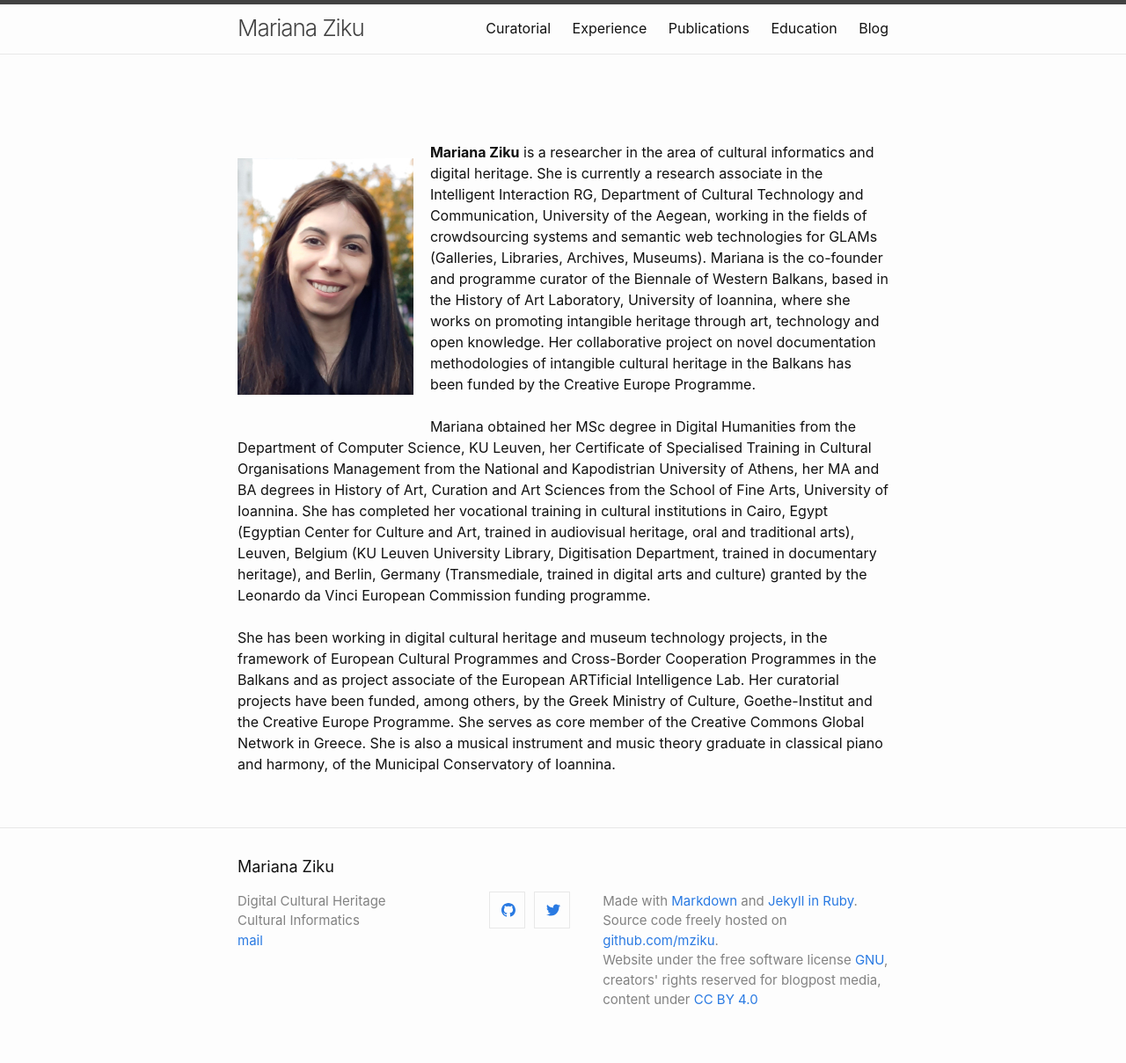
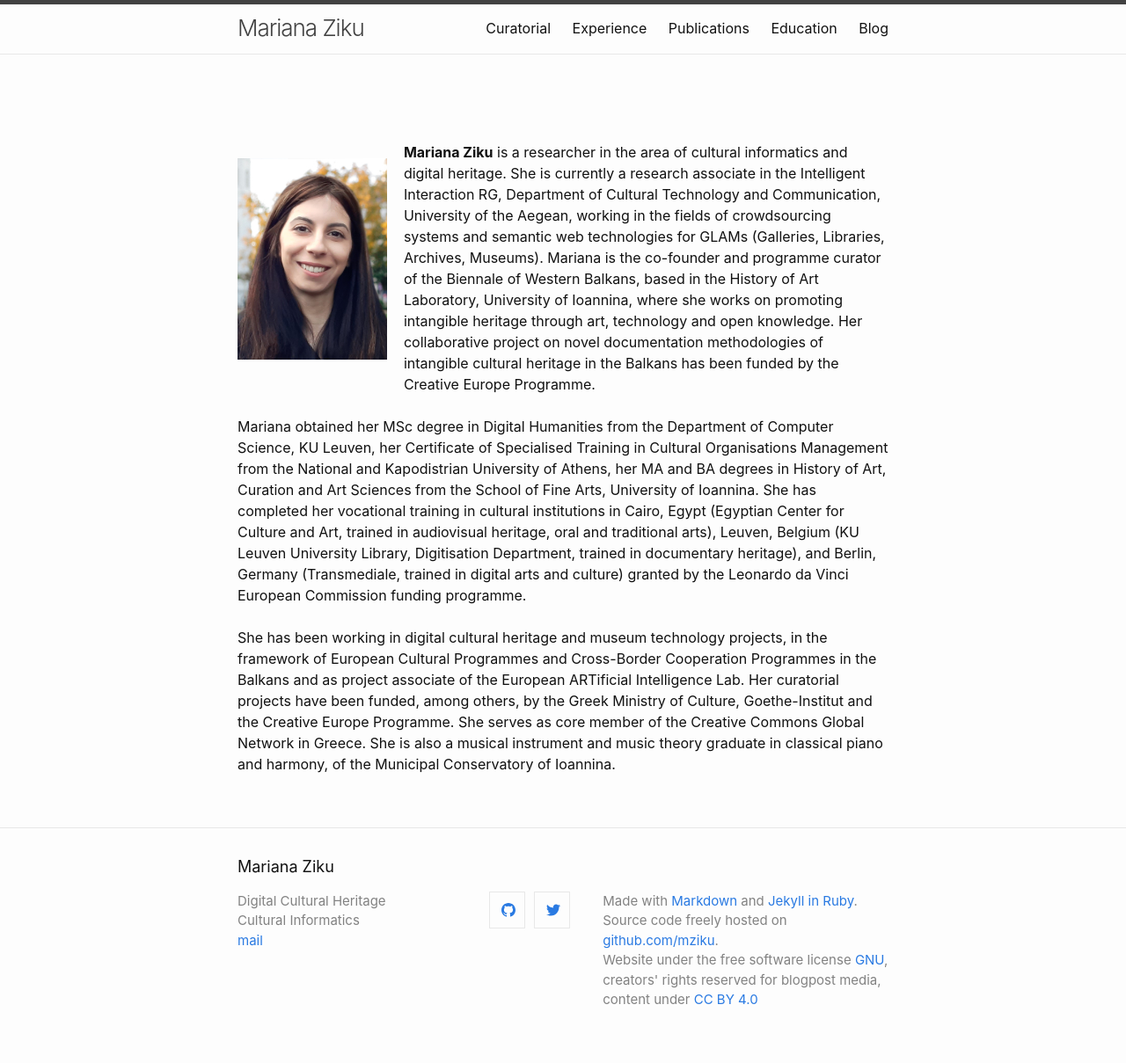
Before and after one commit to mziku/mziku.github.io, a Jekyll site: the page built from index.md, in a window 1280 px wide. Shown: the whole page at 88% size. Built offline with Jekyll 4.4.1, drawn with Linux system fonts in a browser that asks for light colours.

Commit message:
Update index.md

```diff
--- a/index.md
+++ b/index.md
@@ -3,7 +3,7 @@
 ---
 
 <br>
-<p style="float: left;"><img src="https://mziku.github.io/images/mziku-portrait300x404px.jpg" style="float:left; margin-top:5mm; margin-right:5mm; margin-bottom:5mm; margin-left:5;" alt="mariana-ziku-profile-picture" width="200" height="auto"></p>
+<p style="float: left;"><img src="https://mziku.github.io/images/mziku-portrait300x404px.jpg" style="float:left; margin-top:5mm; margin-right:5mm; margin-bottom:5mm; margin-left:5;" alt="mariana-ziku-profile-picture" width="170" height="auto"></p>
 **Mariana Ziku** is a researcher in the area of cultural informatics and digital heritage. She is currently a research associate in the Intelligent Interaction RG, Department of Cultural Technology and Communication, University of the Aegean, working in the fields of crowdsourcing systems and semantic web technologies for GLAMs (Galleries, Libraries, Archives, Museums). Mariana is the co-founder and programme curator of the Biennale of Western Balkans, based in the History of Art Laboratory, University of Ioannina, where she works on promoting intangible heritage through art, technology and open knowledge. Her collaborative project on novel documentation methodologies of intangible cultural heritage in the Balkans has been funded by the Creative Europe Programme.
 <br>
 <br>
```
